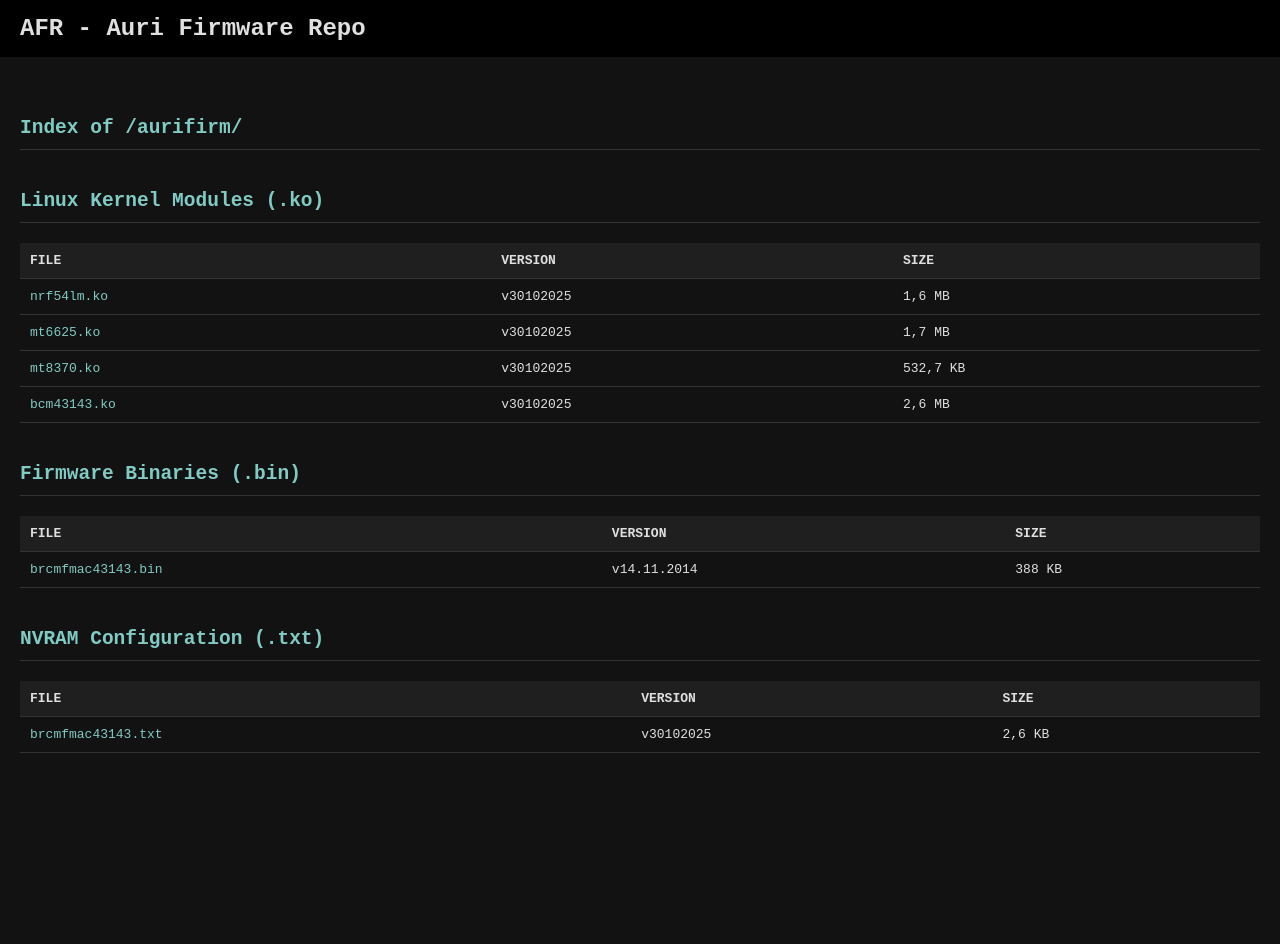
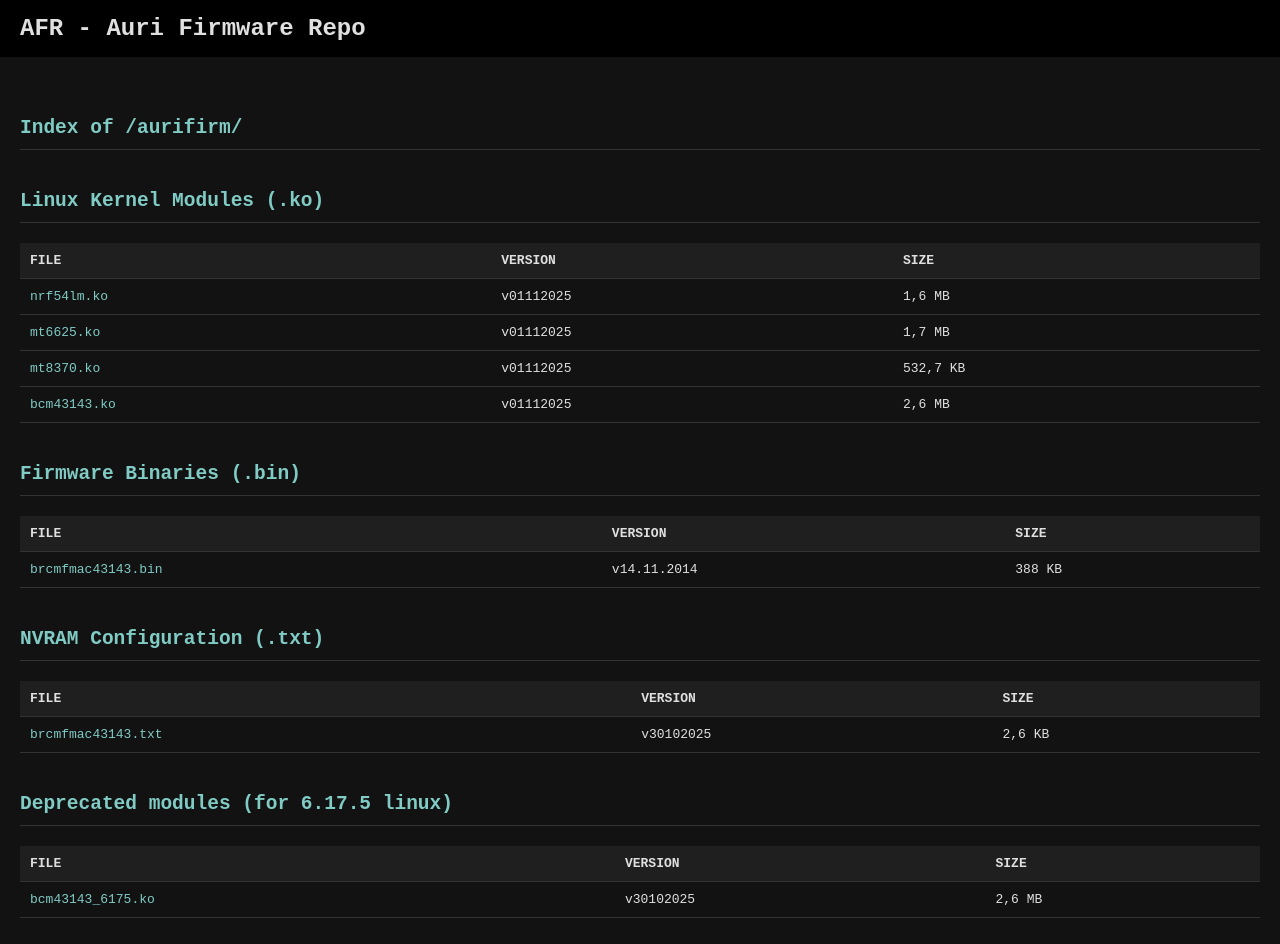
Before and after one commit to pgnmirror/aurifirm, a plain HTML site: page index.html in a window 1280 px wide. Before the commit the page ends 813 px from the top, so only its background shows below. Drawn offline with Linux system fonts and the light colour scheme.

Commit message:
Update AuriFirm to 6.17.6, add old 6.17.5 modules

```diff
--- a/index.html
+++ b/index.html
@@ -73,22 +73,22 @@
         </tr>
         <tr>
             <td><a href="nrf54lm.ko" download>nrf54lm.ko</a></td>
-            <td>v30102025</td>
+            <td>v01112025</td>
             <td>1,6 MB</td>
         </tr>
         <tr>
             <td><a href="mt6625.ko" download>mt6625.ko</a></td>
-            <td>v30102025</td>
+            <td>v01112025</td>
             <td>1,7 MB</td>
         </tr>
         <tr>
             <td><a href="mt8370.ko" download>mt8370.ko</a></td>
-            <td>v30102025</td>
+            <td>v01112025</td>
             <td>532,7 KB</td>
         </tr>
         <tr>
             <td><a href="bcm43143.ko" download>bcm43143.ko</a></td>
-            <td>v30102025</td>
+            <td>v01112025</td>
             <td>2,6 MB</td>
         </tr>
     </table>
@@ -126,6 +126,23 @@
     </table>
 </div>
 
+
+<div class="section">
+    <h2>Deprecated modules (for 6.17.5 linux)</h2>
+    <table>
+        <tr>
+            <th>FILE</th>
+            <th>VERSION</th>
+            <th>SIZE</th>
+        </tr>
+        <tr>
+            <td><a href="bcm43143_6175.ko" download>bcm43143_6175.ko</a></td>
+            <td>v30102025</td>
+            <td>2,6 MB</td>
+        </tr>
+    </table>
+</div>
+
 </main>
 </body>
 </html>
```
Also changed, not shown: 5 other files.
